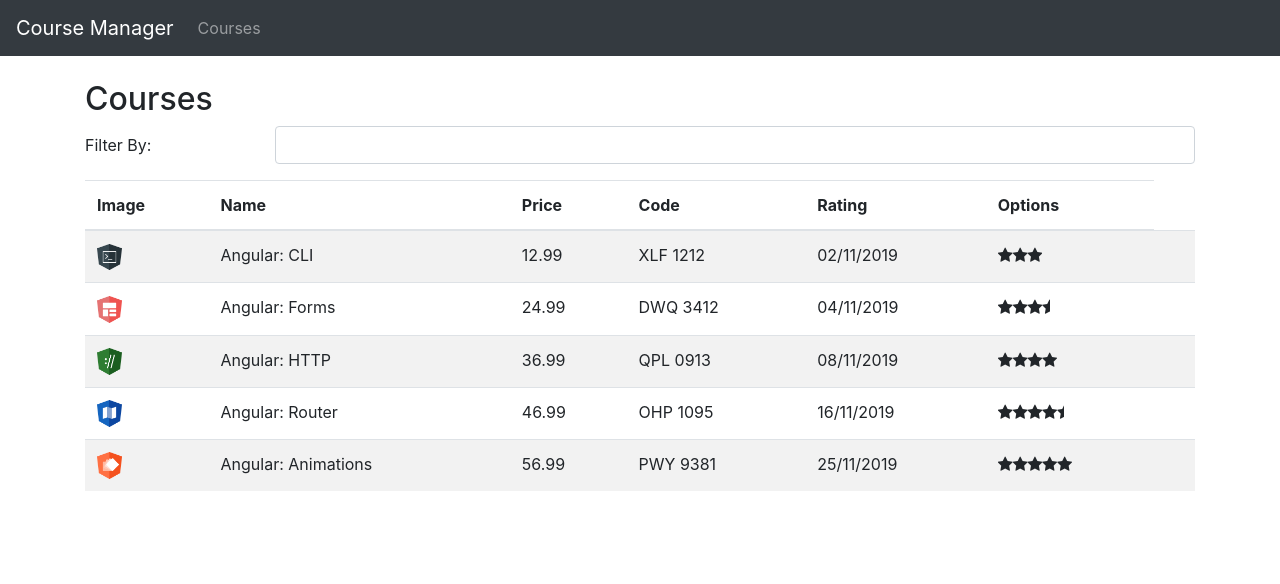
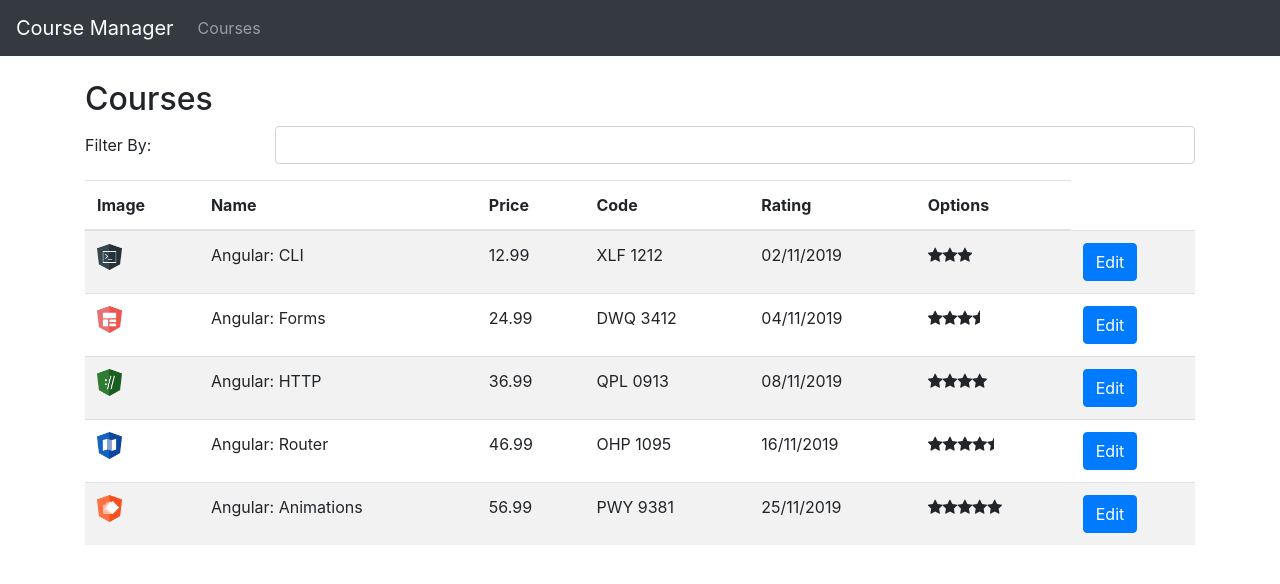
Before and after one commit to ERAjeje/course-manager-Bootcamp-DIO-Everis, an Angular app: page /courses in a window 1280 px wide. Shown: the top 584 px of the page. Built offline with nearby package versions, Linux system fonts and the light colour scheme.

Commit message:
Implementação de rota course-info.component

```diff
--- a/src/app/app.module.ts
+++ b/src/app/app.module.ts
@@ -9,10 +9,12 @@ import { AppComponent } from './app.component';
 import { CourseListComponent } from './courses/course-list.component';
 import { NavBarComponent } from './nav-bar/nav-bar.component';
 import { PageNotFoundComponent } from './page-not-found/page-not-found.component';
+import { CourseInfoComponent } from './courses/course-info.component';
 
 @NgModule({
   declarations: [
     AppComponent,
+    CourseInfoComponent,
     CourseListComponent,
     NavBarComponent,
     PageNotFoundComponent,
@@ -33,6 +35,10 @@ import { PageNotFoundComponent } from './page-not-found/page-not-found.component
         component: CourseListComponent
       },
       {
+        path: 'courses/info/:id',
+        component: CourseInfoComponent
+      },
+      {
         path: '**',
         component: PageNotFoundComponent
       }
--- /dev/null
+++ b/src/app/courses/course-info.component.html
@@ -0,0 +1 @@
+<h2>Course Id = {{ courseId }}</h2>
--- /dev/null
+++ b/src/app/courses/course-info.component.ts
@@ -0,0 +1,18 @@
+import { Component, OnInit } from "@angular/core";
+import { ActivatedRoute } from "@angular/router";
+
+@Component({
+  templateUrl: './course-info.component.html'
+})
+export class CourseInfoComponent implements OnInit {
+
+  courseId!: number;
+
+  constructor(private activatedRoute: ActivatedRoute) {
+
+  }
+
+  ngOnInit(): void {
+    this.courseId = Number(this.activatedRoute.snapshot.paramMap.get('id'));
+  }
+}
--- a/src/app/courses/course-list.component.html
+++ b/src/app/courses/course-list.component.html
@@ -28,7 +28,9 @@
       <td>
         <app-star [rating]='course.rating'></app-star>
       </td>
-      <td></td>
+      <td>
+        <a [routerLink]="['/courses/info', course.id]" class="btn btn-primary" >Edit</a>
+      </td>
     </tr>
   </tbody>
 </table>
```
